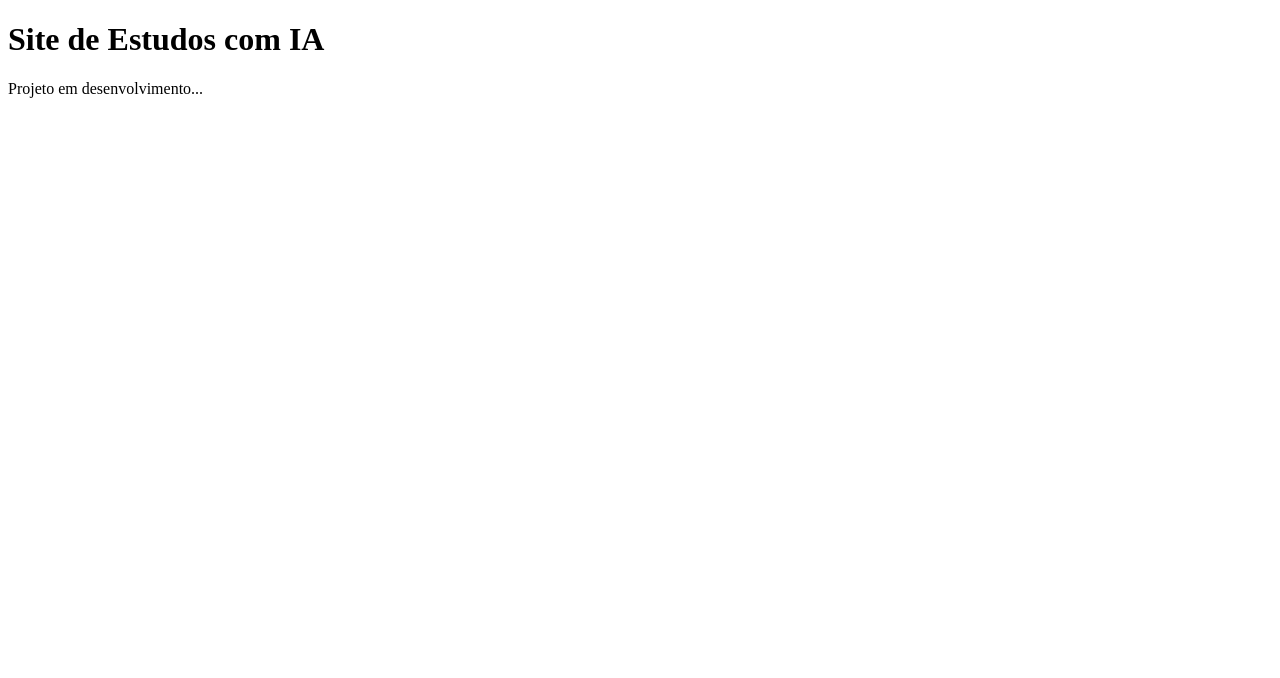
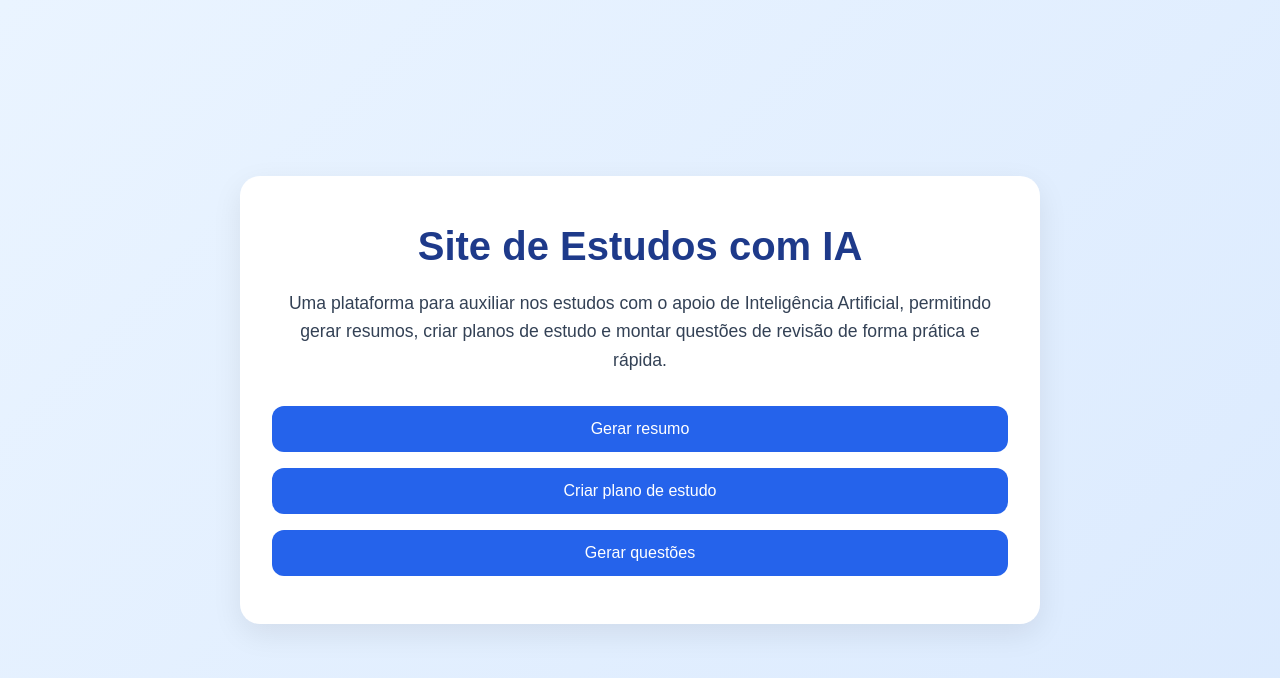
Before and after one commit to Limkol/Site_de_Estudo_com_IA, a React (Vite) app in the folder frontend/: page / in a window 1280 px wide. Shown: the top 678 px of the page. Built offline with nearby package versions, Linux system fonts and the light colour scheme.

Commit message:
Criação da home page do site
Created the home page of the site

```diff
--- /dev/null
+++ b/frontend/src/App.css
@@ -0,0 +1,60 @@
+* {
+  margin: 0;
+  padding: 0;
+  box-sizing: border-box;
+}
+
+.home-container {
+  min-height: 100vh;
+  background: linear-gradient(135deg, #eaf4ff, #dbeafe);
+  display: flex;
+  justify-content: center;
+  align-items: center;
+  font-family: Arial, Helvetica, sans-serif;
+  padding: 24px;
+}
+
+.home-content {
+  background-color: #ffffff;
+  max-width: 800px;
+  width: 100%;
+  padding: 48px 32px;
+  border-radius: 20px;
+  box-shadow: 0 10px 30px rgba(0, 0, 0, 0.08);
+  text-align: center;
+}
+
+.project-title {
+  font-size: 2.5rem;
+  color: #1e3a8a;
+  margin-bottom: 20px;
+}
+
+.project-description {
+  font-size: 1.1rem;
+  color: #334155;
+  line-height: 1.6;
+  margin-bottom: 32px;
+}
+
+.buttons-container {
+  display: flex;
+  flex-direction: column;
+  gap: 16px;
+}
+
+.home-button {
+  background-color: #2563eb;
+  color: white;
+  border: none;
+  padding: 14px 20px;
+  font-size: 1rem;
+  border-radius: 12px;
+  cursor: pointer;
+  transition: 0.3s ease;
+}
+
+.home-button:hover {
+  background-color: #1d4ed8;
+  transform: translateY(-2px);
+}
--- a/frontend/src/App.jsx
+++ b/frontend/src/App.jsx
@@ -1,10 +1,25 @@
+import './App.css'
+
 function App() {
   return (
-    <div>
-      <h1>Site de Estudos com IA</h1>
-      <p>Projeto em desenvolvimento...</p>
+    <div className="home-container">
+      <main className="home-content">
+        <h1 className="project-title">Site de Estudos com IA</h1>
+
+        <p className="project-description">
+          Uma plataforma para auxiliar nos estudos com o apoio de Inteligência
+          Artificial, permitindo gerar resumos, criar planos de estudo e montar
+          questões de revisão de forma prática e rápida.
+        </p>
+
+        <div className="buttons-container">
+          <button className="home-button">Gerar resumo</button>
+          <button className="home-button">Criar plano de estudo</button>
+          <button className="home-button">Gerar questões</button>
+        </div>
+      </main>
     </div>
-  );
+  )
 }
 
-export default App;
+export default App
```
